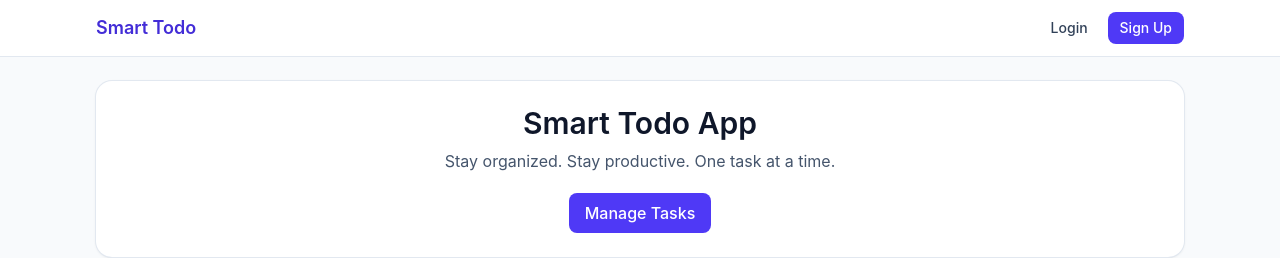
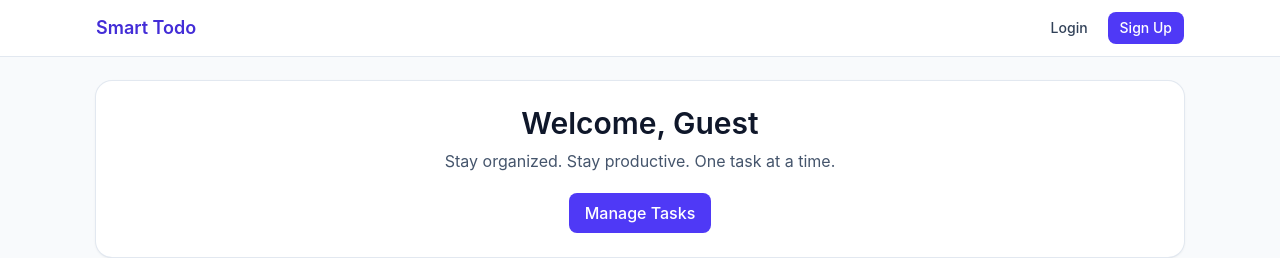
Before and after one commit to Shanujan-T/smart-todo-app, a Next.js app: page / in a window 1280 px wide. Shown: the top 258 px of the page. Built offline with nearby package versions, Linux system fonts and the light colour scheme.

Commit message:
page.tsx updated

```diff
--- a/src/app/page.tsx
+++ b/src/app/page.tsx
@@ -25,7 +25,7 @@ export default function HomePage() {
     <section className="space-y-8">
       <div className="rounded-2xl bg-white p-6 shadow-sm ring-1 ring-slate-200">
         <h1 className="text-2xl font-semibold sm:text-3xl text-center">
-          Smart Todo App
+          Welcome, {userName}
         </h1>
         <p className="mt-2 text-slate-600 text-center">
           Stay organized. Stay productive. One task at a time.
```
